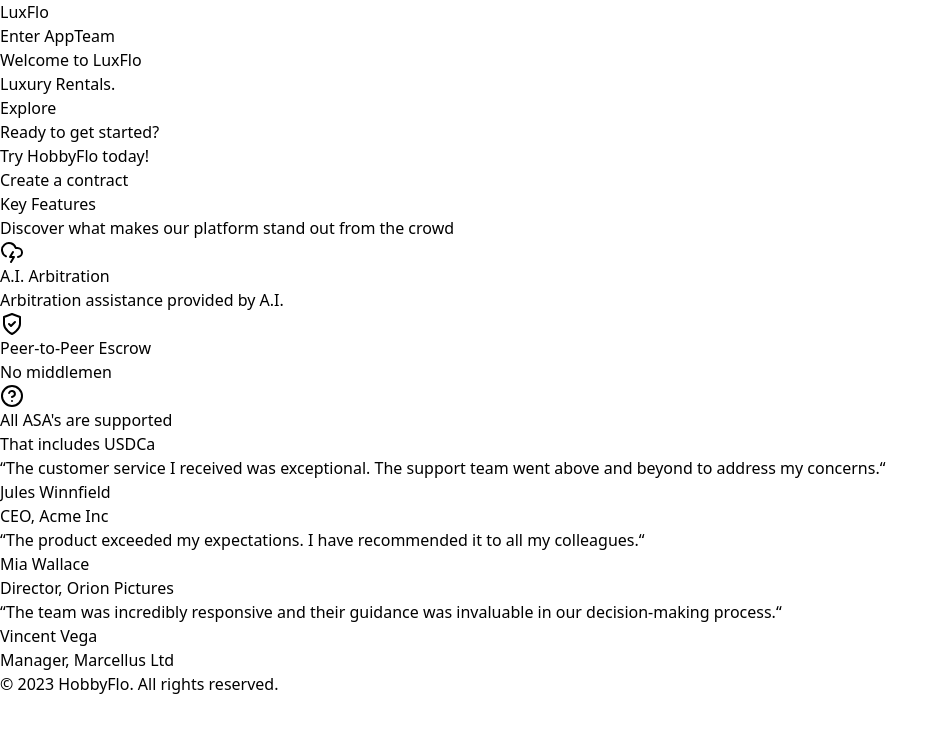
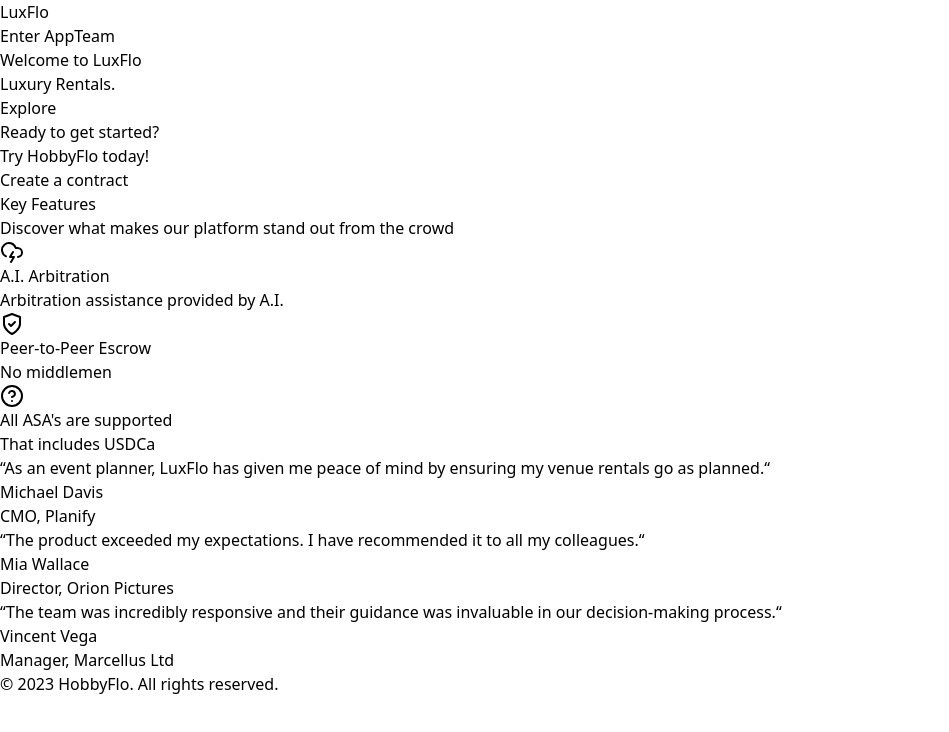
Before and after one commit to LuxFlo/luxflo-frontend, a Next.js app: page / in a window 1280 px wide. Shown: the top 732 px of the page, without its empty margins (0-949 px from the left). Built offline with nearby package versions, Linux system fonts and the light colour scheme.

Commit message:
Update Testimonials and Features

```diff
--- a/src/components/HeroSectionCTA.tsx
+++ b/src/components/HeroSectionCTA.tsx
@@ -2,7 +2,7 @@
 
 export default function HeroSectionTCA() {
   return (
-    <section className="w-full py-12 md:py-24 lg:py-32 shadow-lg flex bg-white px-4">
+    <section className="w-full py-12 md:py-24 lg:py-32 shadow-lg flex bg-white px-32">
       <div
         className="w-1/2 bg-cover bg-center"
         style={{
--- a/src/components/TestimonialsGroup.tsx
+++ b/src/components/TestimonialsGroup.tsx
@@ -4,13 +4,13 @@
       <div className="container mx-auto py-12 grid gap-6 md:grid-cols-3">
         <div className="p-4 shadow-lg rounded-lg bg-white">
           <blockquote className="text-lg font-semibold leading-snug lg:text-xl lg:leading-normal xl:text-2xl">
-            &ldquo;The customer service I received was exceptional. The support
-            team went above and beyond to address my concerns.&ldquo;
+            &ldquo;As an event planner, LuxFlo has given me peace of mind by
+            ensuring my venue rentals go as planned.&ldquo;
           </blockquote>
           <div className="mt-4">
-            <div className="font-semibold">Jules Winnfield</div>
+            <div className="font-semibold">Michael Davis</div>
             <div className="text-sm text-zinc-500 dark:text-zinc-400">
-              CEO, Acme Inc
+              CMO, Planify
             </div>
           </div>
         </div>
```
